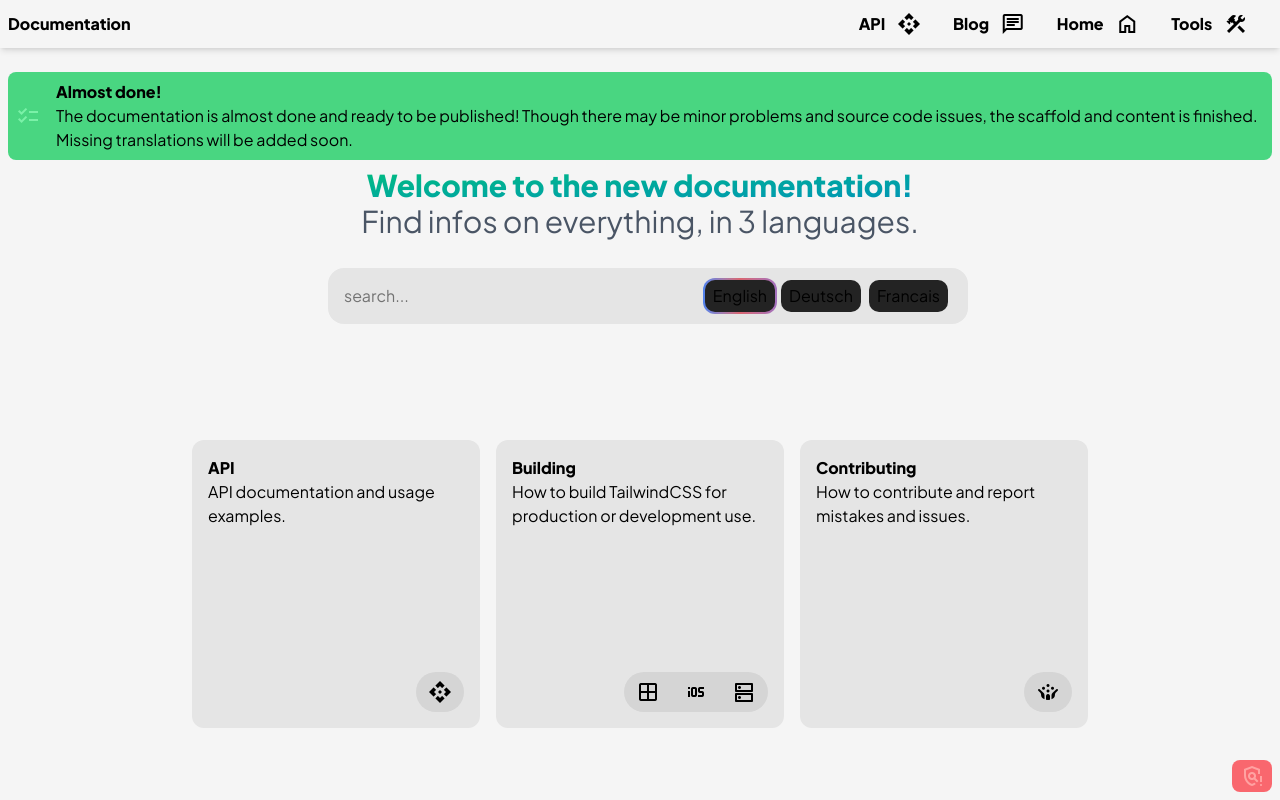
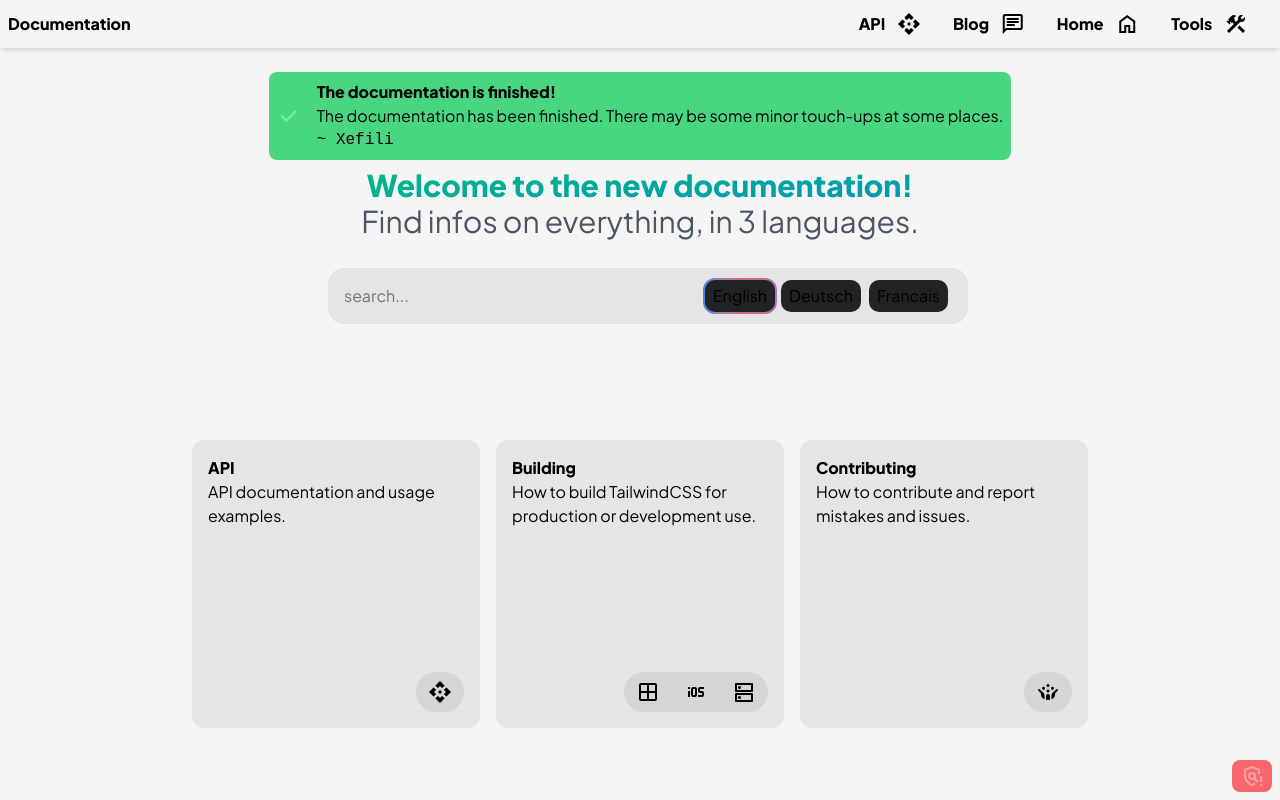
Before and after one commit to Xefili/beta.xefili.dev, a website: page index.html in a window 1280 px wide. Drawn offline with nearby package versions, Linux system fonts and the light colour scheme; files that its build step writes are made by us from their sources.

Commit message:
Documentation out of beta

```diff
--- a/index.html
+++ b/index.html
@@ -40,10 +40,10 @@
     </div>
     <content class="grid grid-cols-1 justify-items-center w-full absolute mt-16">
         <div class="flex flex-col lg:flex-row items-center gap-4 bg-green-500/70 text-black p-2 m-2 rounded-lg">
-            <e class="material-symbols-outlined text-green-300 text-6xl">checklist</e>
+            <e class="material-symbols-outlined text-green-300 text-6xl">check</e>
             <div class="flex flex-col">
-                <h1>Almost done!</h1>
-                <p>The documentation is almost done and ready to be published! Though there may be minor problems and source code issues, the scaffold and content is finished. Missing translations will be added soon.</p>
+                <h1>The documentation is finished!</h1>
+                <p>The documentation has been finished. There may be some minor touch-ups at some places. <pre class="font-mono">~ Xefili</pre></p>
             </div>
         </div>
         <h1 class="mx-2 text-3xl bg-clip-text bg-gradient-to-br from-emerald-500 to-cyan-600 text-transparent text-left">Welcome to the new documentation!</h1>
@@ -53,7 +53,7 @@
             <div class="relative lg:w-1/2 w-full m-2 grid grid-rows-2 grid-cols-1 justify-center items-center">
                 <input class="lg:absolute lg:w-full relative p-4 rounded-2xl dark:bg-dark-200 bg-light-200 align-middle m-2" placeholder="search..." type="search" name="search" id="search">
                 <div class="lg:absolute relative right-2 lg:block flex lg:justify-center">
-                    <div id="radios" class="flex flex-row lg:justify-around lg:w-2/3"></div>
+                    <div id="radios" class="flex flex-row lg:justify-around w-full justify-evenly lg:w-2/3"></div>
                 </div>
             </div>
             <ul id="res" class="mt-8 mb-24 flex-col flex gap-2">
```
Also changed, not shown: README.md.
